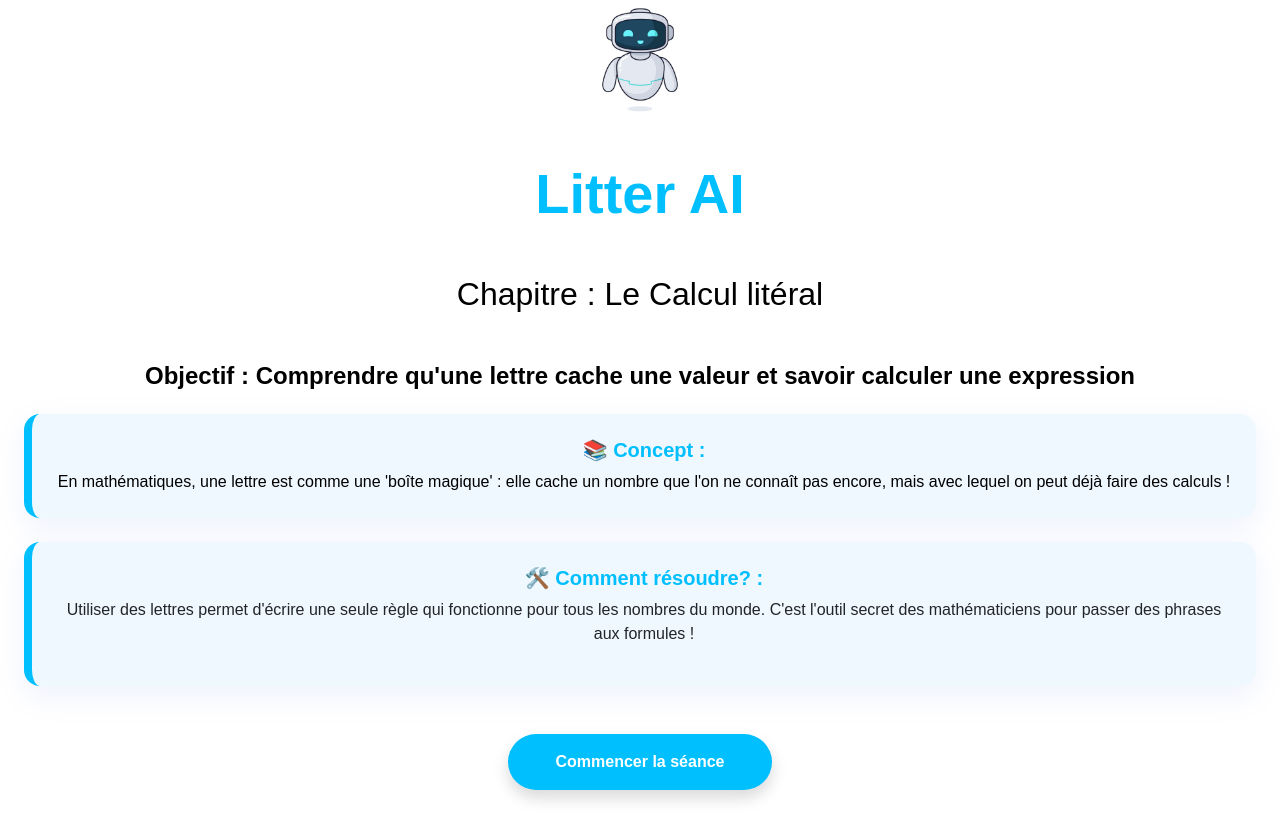
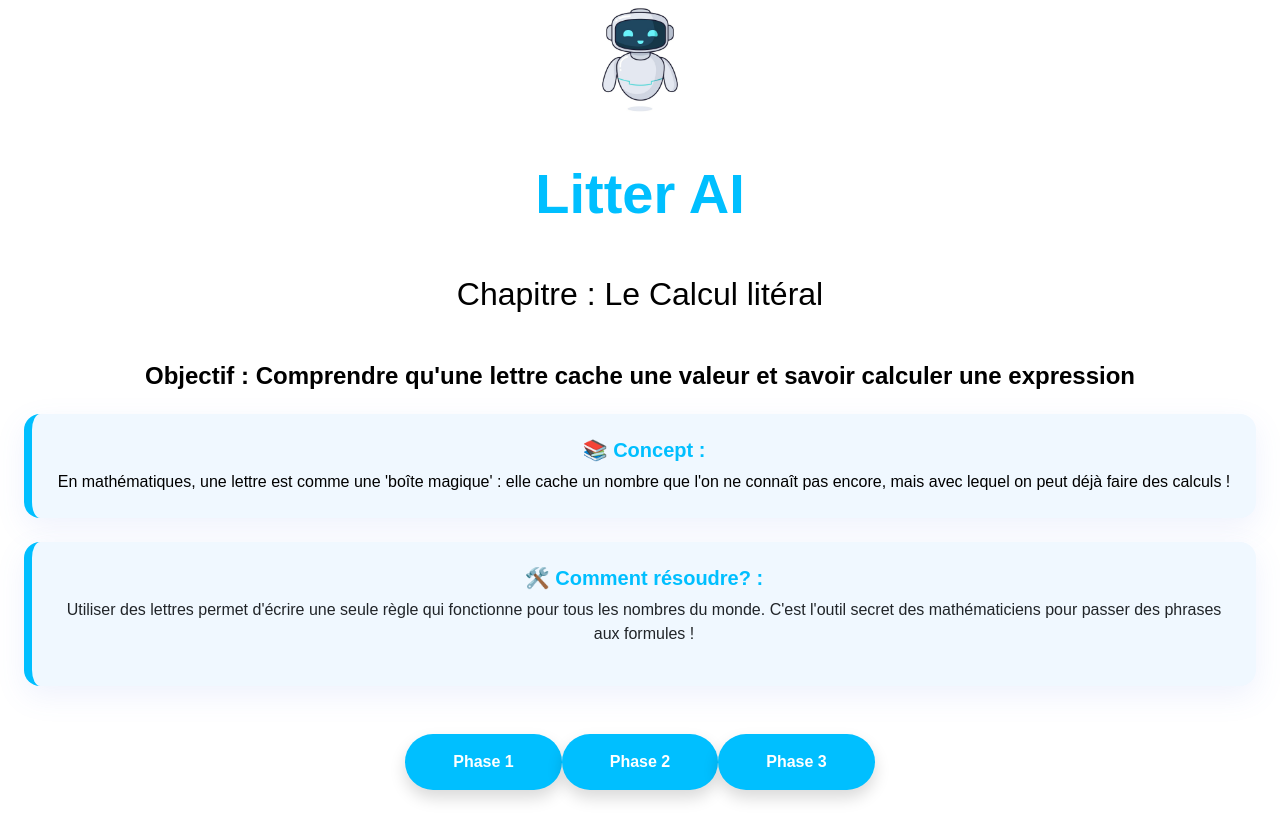
Before and after one commit to agbeSimi/litterAI, a React (Vite) app: page /calculLiteral in a window 1280 px wide. Built offline with nearby package versions, Linux system fonts and the light colour scheme.

Commit message:
ajout des boutons des phases

```diff
--- a/src/pages/CalculLiteral/CalculLiteral.jsx
+++ b/src/pages/CalculLiteral/CalculLiteral.jsx
@@ -21,11 +21,20 @@ function CalculLiteral() {
         description="En mathématiques, une lettre est comme une 'boîte magique' : elle cache un nombre que l'on ne connaît pas encore, mais avec lequel on peut déjà faire des calculs !"/>
       <CarteExplication
         description="Utiliser des lettres permet d'écrire une seule règle qui fonctionne pour tous les nombres du monde. C'est l'outil secret des mathématiciens pour passer des phrases aux formules !"/>
+
       <div className="text-center mt-5">
+        <div className="text-center mt-5">
+          <button className="btn btn-primary rounded-pill border-0 px-5 py-3 fw-bold shadow">
+            Phase 1
+          </button>
         <button onClick={() => navigate("/ModelageCalculLiteralPhase2")} className="btn btn-primary rounded-pill border-0 px-5 py-3 fw-bold shadow">
-          Commencer la séance
+          Phase 2
         </button>
+          <button className="btn btn-primary rounded-pill border-0 px-5 py-3 fw-bold shadow">
+            Phase 3
+          </button>
       </div>
+    </div>
     </div>
   );
 }
```
